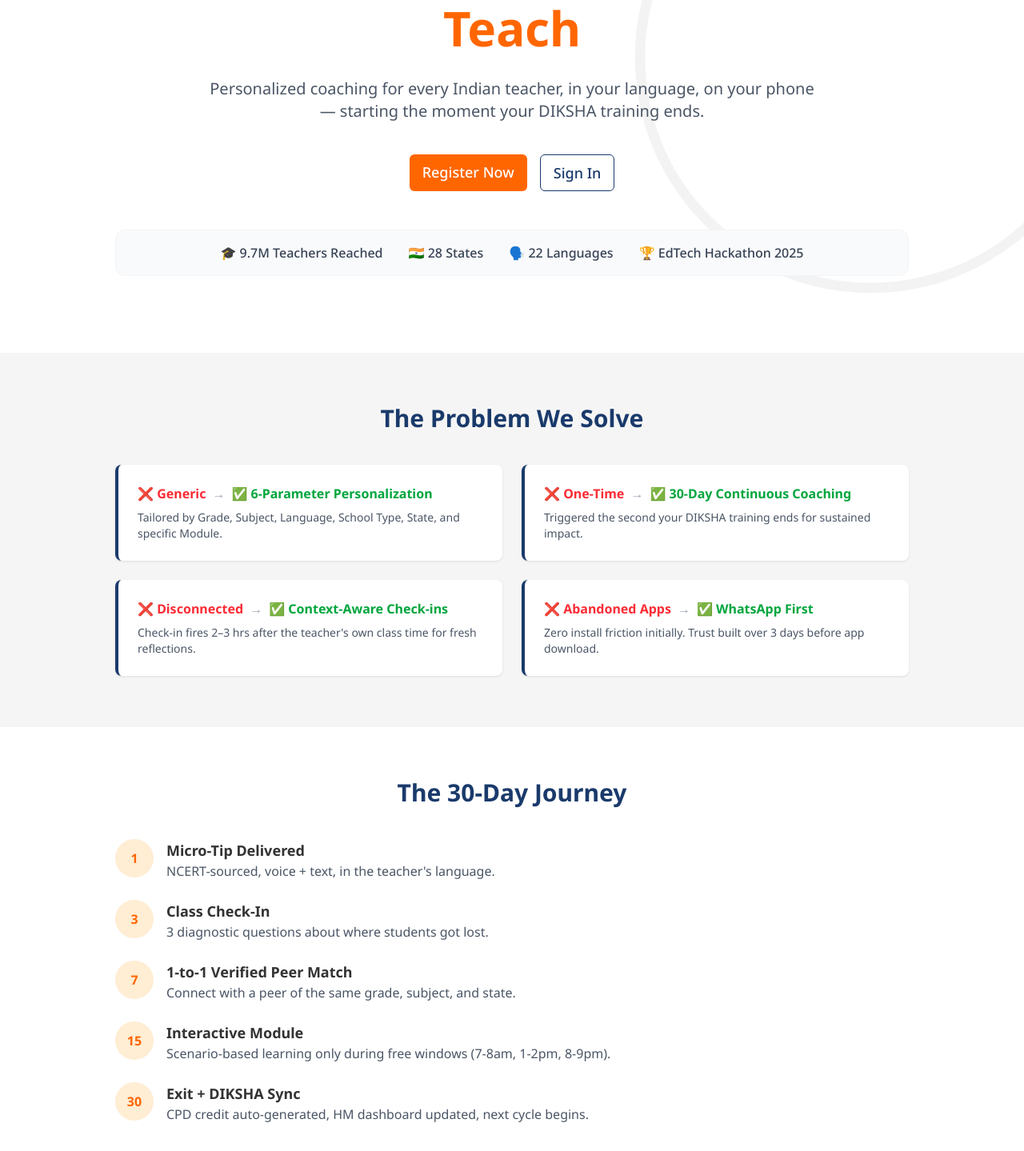
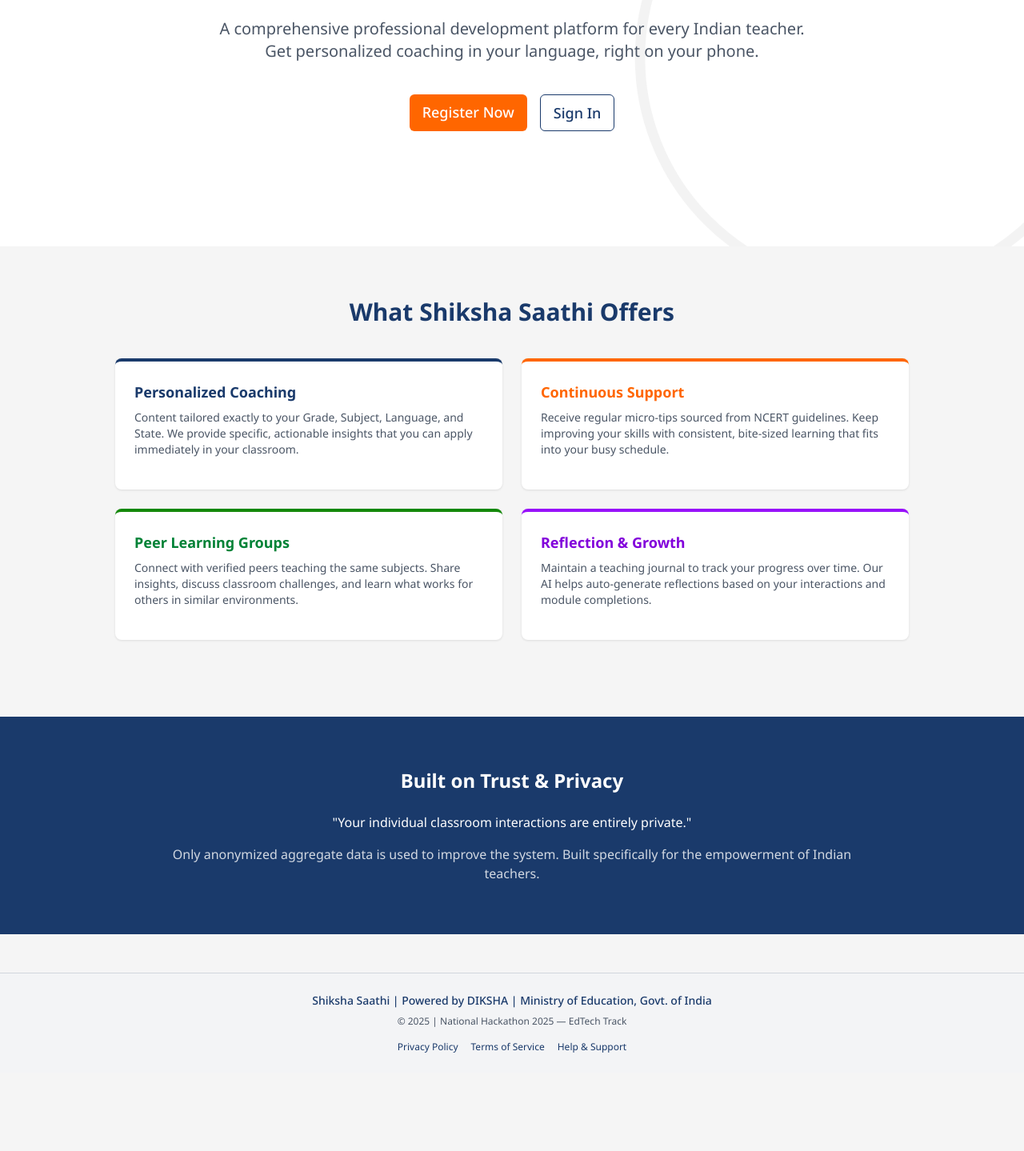
Before and after one commit to dharshan-kumarj/Shik-shak-rutu_WebApp, a React (Vite) app in the folder frontend/: page / in a window 1280 px wide. Shown: the part 311-1750 px from the top of the page at 80% size. After the commit the page ends 1652 px from the top, so only its background shows below. Built offline with nearby package versions, Linux system fonts and the light colour scheme.

Commit message:
feat: implement journal entry details view with audio playback and update landing page content

```diff
--- a/frontend/src/components/chat/ChatView.tsx
+++ b/frontend/src/components/chat/ChatView.tsx
@@ -29,12 +29,18 @@
     }
   };
 
+  const handleNewChat = () => {
+    setMessages([{ role: 'coach', text: 'Hello! I am your Saathi AI Coach. How can I help you with your classes today?', time: 'Just now' }]);
+  };
+
   return (
     <div className="flex h-[calc(100vh-200px)] border border-gray-200 rounded-lg overflow-hidden bg-white">
       {/* Sidebar (hidden on mobile) */}
       <div className="w-64 bg-gray-50 border-r border-gray-200 hidden md:flex flex-col">
         <div className="p-4 border-b border-gray-200">
-          <button className="w-full btn-outline py-2">New Chat</button>
+          <button onClick={handleNewChat} className="w-full btn-outline py-2 hover:bg-[var(--color-primary)] hover:text-white transition-colors">
+            New Chat
+          </button>
         </div>
         <div className="overflow-y-auto p-2">
           <div className="p-3 bg-white rounded-md border border-gray-200 cursor-pointer mb-2">
--- a/frontend/src/pages/LandingPage.tsx
+++ b/frontend/src/pages/LandingPage.tsx
@@ -17,84 +17,48 @@
         <div className="max-w-5xl mx-auto px-4 py-16 md:py-24 relative z-10 text-center">
           <h1 className="text-4xl md:text-5xl lg:text-6xl font-bold text-[var(--color-primary)] mb-6 leading-tight">
             Shiksha Saathi — <br className="hidden md:block" />
-            <span className="text-[var(--color-accent)]">30 Days That Transform How You Teach</span>
+            <span className="text-[var(--color-accent)]">Transforming How You Teach</span>
           </h1>
           <p className="text-lg md:text-xl text-gray-600 max-w-3xl mx-auto mb-10">
-            Personalized coaching for every Indian teacher, in your language, on your phone — starting the moment your DIKSHA training ends.
+            A comprehensive professional development platform for every Indian teacher. Get personalized coaching in your language, right on your phone.
           </p>
 
           <div className="flex flex-col sm:flex-row gap-4 justify-center mb-12">
             <Link to="/register" className="btn-primary text-lg px-8 py-3">Register Now</Link>
             <Link to="/signin" className="btn-outline text-lg px-8 py-3 bg-white">Sign In</Link>
           </div>
-
-          <div className="flex flex-wrap justify-center gap-4 md:gap-8 text-sm md:text-base font-medium text-gray-700 bg-gray-50 py-4 rounded-xl border border-gray-100">
-            <span>🎓 9.7M Teachers Reached</span>
-            <span>🇮🇳 28 States</span>
-            <span>🗣️ 22 Languages</span>
-            <span>🏆 EdTech Hackathon 2025</span>
-          </div>
         </div>
       </section>
 
-      {/* Section 2 - The Problem We Solve */}
+      {/* Section 2 - Platform Features */}
       <section className="max-w-5xl mx-auto px-4 py-16">
-        <h2 className="text-2xl md:text-3xl font-bold text-center text-[var(--color-primary)] mb-10">The Problem We Solve</h2>
+        <h2 className="text-2xl md:text-3xl font-bold text-center text-[var(--color-primary)] mb-10">What Shiksha Saathi Offers</h2>
         <div className="grid grid-cols-1 md:grid-cols-2 gap-6">
-          <div className="card border-l-4 border-[var(--color-primary)]">
-            <div className="flex items-center gap-2 mb-2"><span className="text-red-500 font-bold">❌ Generic</span> <span className="text-gray-400">→</span> <span className="text-green-600 font-bold">✅ 6-Parameter Personalization</span></div>
-            <p className="text-gray-600 text-sm">Tailored by Grade, Subject, Language, School Type, State, and specific Module.</p>
+          <div className="card border-t-4 border-[var(--color-primary)]">
+            <h3 className="font-bold text-lg mb-2 text-[var(--color-primary)]">Personalized Coaching</h3>
+            <p className="text-gray-600 text-sm mb-4">Content tailored exactly to your Grade, Subject, Language, and State. We provide specific, actionable insights that you can apply immediately in your classroom.</p>
           </div>
-          <div className="card border-l-4 border-[var(--color-primary)]">
-            <div className="flex items-center gap-2 mb-2"><span className="text-red-500 font-bold">❌ One-Time</span> <span className="text-gray-400">→</span> <span className="text-green-600 font-bold">✅ 30-Day Continuous Coaching</span></div>
-            <p className="text-gray-600 text-sm">Triggered the second your DIKSHA training ends for sustained impact.</p>
+          <div className="card border-t-4 border-[var(--color-accent)]">
+            <h3 className="font-bold text-lg mb-2 text-[var(--color-accent)]">Continuous Support</h3>
+            <p className="text-gray-600 text-sm mb-4">Receive regular micro-tips sourced from NCERT guidelines. Keep improving your skills with consistent, bite-sized learning that fits into your busy schedule.</p>
           </div>
-          <div className="card border-l-4 border-[var(--color-primary)]">
-            <div className="flex items-center gap-2 mb-2"><span className="text-red-500 font-bold">❌ Disconnected</span> <span className="text-gray-400">→</span> <span className="text-green-600 font-bold">✅ Context-Aware Check-ins</span></div>
-            <p className="text-gray-600 text-sm">Check-in fires 2–3 hrs after the teacher's own class time for fresh reflections.</p>
+          <div className="card border-t-4 border-[var(--color-success)]">
+            <h3 className="font-bold text-lg mb-2 text-green-700">Peer Learning Groups</h3>
+            <p className="text-gray-600 text-sm mb-4">Connect with verified peers teaching the same subjects. Share insights, discuss classroom challenges, and learn what works for others in similar environments.</p>
           </div>
-          <div className="card border-l-4 border-[var(--color-primary)]">
-            <div className="flex items-center gap-2 mb-2"><span className="text-red-500 font-bold">❌ Abandoned Apps</span> <span className="text-gray-400">→</span> <span className="text-green-600 font-bold">✅ WhatsApp First</span></div>
-            <p className="text-gray-600 text-sm">Zero install friction initially. Trust built over 3 days before app download.</p>
-          </div>
-        </div>
-      </section>
-
-      {/* Section 3 - The 30-Day Journey */}
-      <section className="bg-white py-16">
-        <div className="max-w-5xl mx-auto px-4">
-          <h2 className="text-2xl md:text-3xl font-bold text-center text-[var(--color-primary)] mb-10">The 30-Day Journey</h2>
-          <div className="space-y-6">
-            <div className="flex items-start gap-4">
-              <div className="w-12 h-12 shrink-0 bg-orange-100 text-[var(--color-accent)] font-bold rounded-full flex items-center justify-center">1</div>
-              <div><h3 className="font-bold text-lg">Micro-Tip Delivered</h3><p className="text-gray-600">NCERT-sourced, voice + text, in the teacher's language.</p></div>
-            </div>
-            <div className="flex items-start gap-4">
-              <div className="w-12 h-12 shrink-0 bg-orange-100 text-[var(--color-accent)] font-bold rounded-full flex items-center justify-center">3</div>
-              <div><h3 className="font-bold text-lg">Class Check-In</h3><p className="text-gray-600">3 diagnostic questions about where students got lost.</p></div>
-            </div>
-            <div className="flex items-start gap-4">
-              <div className="w-12 h-12 shrink-0 bg-orange-100 text-[var(--color-accent)] font-bold rounded-full flex items-center justify-center">7</div>
-              <div><h3 className="font-bold text-lg">1-to-1 Verified Peer Match</h3><p className="text-gray-600">Connect with a peer of the same grade, subject, and state.</p></div>
-            </div>
-            <div className="flex items-start gap-4">
-              <div className="w-12 h-12 shrink-0 bg-orange-100 text-[var(--color-accent)] font-bold rounded-full flex items-center justify-center">15</div>
-              <div><h3 className="font-bold text-lg">Interactive Module</h3><p className="text-gray-600">Scenario-based learning only during free windows (7-8am, 1-2pm, 8-9pm).</p></div>
-            </div>
-            <div className="flex items-start gap-4">
-              <div className="w-12 h-12 shrink-0 bg-orange-100 text-[var(--color-accent)] font-bold rounded-full flex items-center justify-center">30</div>
-              <div><h3 className="font-bold text-lg">Exit + DIKSHA Sync</h3><p className="text-gray-600">CPD credit auto-generated, HM dashboard updated, next cycle begins.</p></div>
-            </div>
+          <div className="card border-t-4 border-purple-600">
+            <h3 className="font-bold text-lg mb-2 text-purple-700">Reflection & Growth</h3>
+            <p className="text-gray-600 text-sm mb-4">Maintain a teaching journal to track your progress over time. Our AI helps auto-generate reflections based on your interactions and module completions.</p>
           </div>
         </div>
       </section>
 
       {/* Trust & Privacy */}
-      <section className="bg-[var(--color-primary)] text-white py-16">
+      <section className="bg-[var(--color-primary)] text-white py-16 mt-8">
         <div className="max-w-4xl mx-auto px-4 text-center">
           <h2 className="text-2xl font-bold mb-6">Built on Trust & Privacy</h2>
-          <p className="mb-4">"Your classroom struggles are NEVER visible to your HM, DEO, or SCERT."</p>
-          <p className="text-white/80">Only anonymized aggregate data goes upward. In partnership with DIKSHA.</p>
+          <p className="mb-4">"Your individual classroom interactions are entirely private."</p>
+          <p className="text-white/80">Only anonymized aggregate data is used to improve the system. Built specifically for the empowerment of Indian teachers.</p>
         </div>
       </section>
     </div>
```
Also changed, not shown: frontend/src/components/groups/GroupsView.tsx (+51 -2 lines), frontend/src/components/journal/JournalView.tsx (+51 -4 lines).
